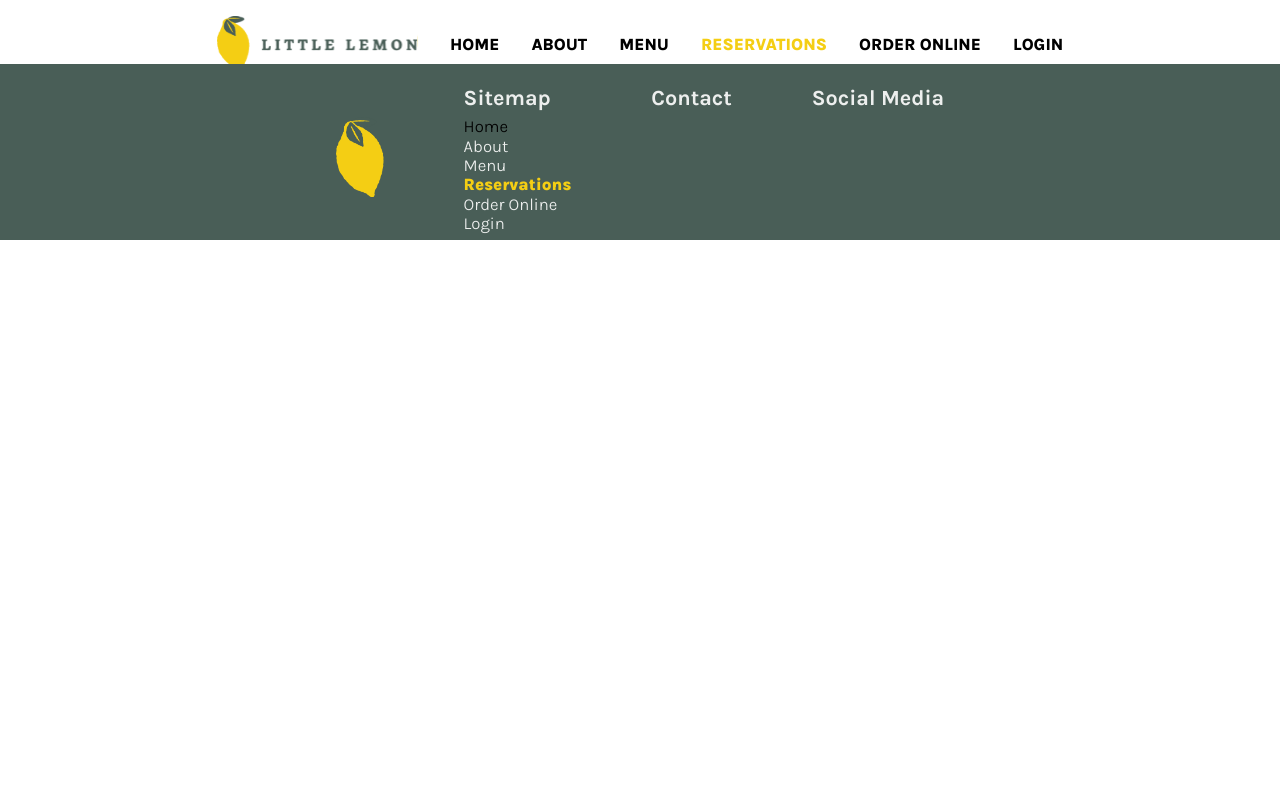
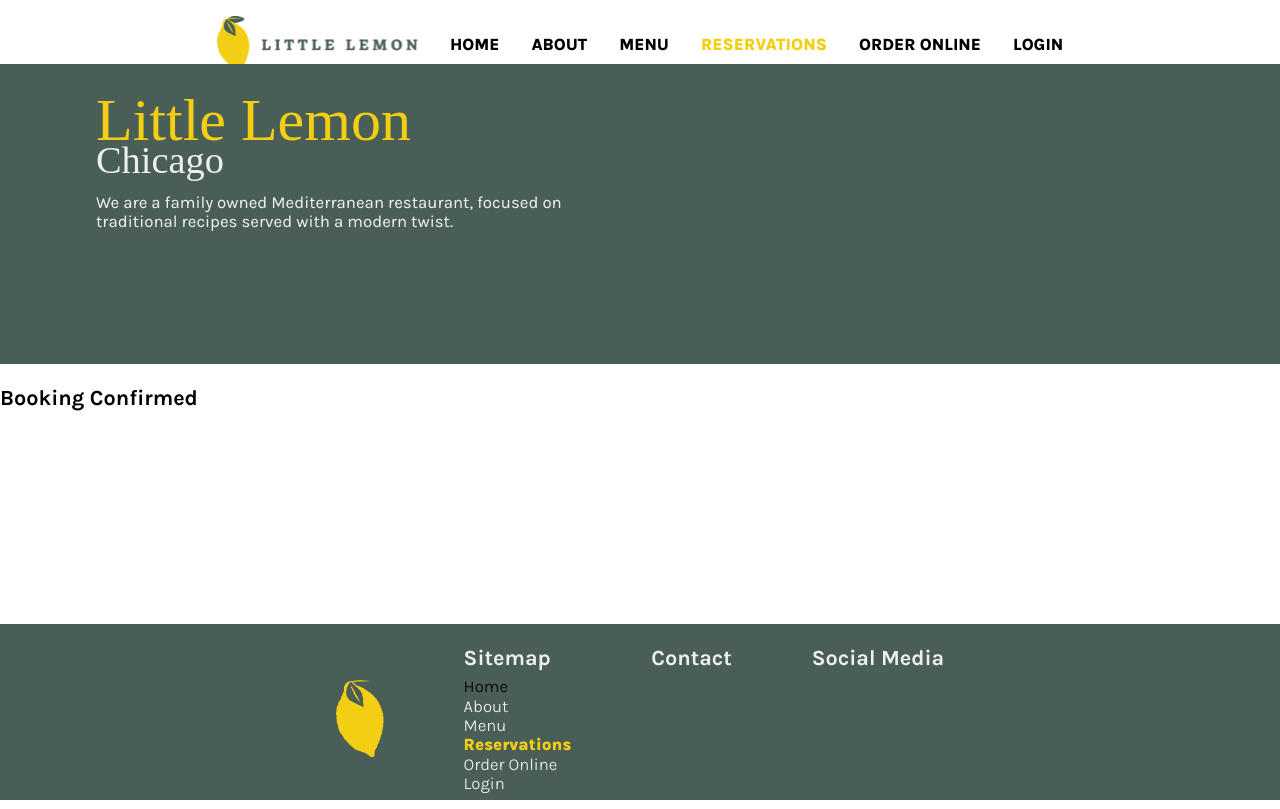
Before and after one commit to brianclements/front-end-capstone, a React (Create React App) app: page /reservations/success in a window 1280 px wide. Built offline with nearby package versions, Linux system fonts and the light colour scheme; a web font is replaced by a local one.

Commit message:
feat: add booking confirmation page

```diff
--- a/src/App.jsx
+++ b/src/App.jsx
@@ -1,8 +1,9 @@
-import { Routes, Route } from "react-router-dom";
+import { Routes, Route } from 'react-router-dom';
 import Header from './components/Header';
 import Main from './pages/Main';
 import Reservations from './pages/Reservations';
 import Footer from './components/Footer';
+import ConfirmedBooking from './pages/ConfirmedBooking';
 import './App.css';
 
 function App() {
@@ -12,6 +13,7 @@ function App() {
         <Routes>
           <Route path="/" element={<Main/>}></Route>
           <Route path="/reservations" element={<Reservations/>}></Route>
+          <Route path="/reservations/success" element={<ConfirmedBooking/>}></Route>
         </Routes>
       <Footer/>
     </>
--- a/src/components/BookingForm.jsx
+++ b/src/components/BookingForm.jsx
@@ -1,4 +1,5 @@
 import { useState } from "react";
+import { useNavigate } from "react-router-dom";
 import style from './BookingForm.module.css';
 
 const BookingForm = (props) => {
@@ -6,6 +7,7 @@ const BookingForm = (props) => {
   const [time, setTime] = useState("");
   const [guests, setGuests] = useState("0");
   const [occasion, setOccasion] = useState("");
+  const navigate = useNavigate();
 
   const onDateChange = (e) => {
     setDate(e.target.value);
@@ -19,7 +21,9 @@ const BookingForm = (props) => {
     //Form validation
     //TODO
 
-    props.parseForm(e.target);
+    if (props.submitForm(e.target)) {
+      navigate('/reservations/success');
+    };
 
     //Reset Form
     setDate("");
--- a/src/components/dateState.js
+++ b/src/components/dateState.js
@@ -9,8 +9,8 @@ const initializeTimes = (state, lookup) => {
   return fetchAPI(lookup.date);
 };
 
-const parseForm = (form) => {
+const submitForm = (form) => {
   return submitAPI(form);
 };
 
-export { initializeTimes, initialState, parseForm };
+export { initializeTimes, initialState, submitForm };
--- /dev/null
+++ b/src/pages/ConfirmedBooking.css
@@ -0,0 +1,3 @@
+main {
+  flex: 1;
+}
--- /dev/null
+++ b/src/pages/ConfirmedBooking.jsx
@@ -0,0 +1,14 @@
+import Hero from '../components/Hero';
+
+import './ConfirmedBooking.css';
+
+const ConfirmedBooking = () => {
+  return (
+    <main>
+      <Hero/>
+      <h3>Booking Confirmed</h3>
+    </main>
+  );
+};
+
+export default ConfirmedBooking;
--- a/src/pages/Reservations.jsx
+++ b/src/pages/Reservations.jsx
@@ -2,7 +2,7 @@
 import { useReducer } from "react";
 import Hero from '../components/Hero';
 import BookingForm from '../components/BookingForm';
-import { initializeTimes, initialState, parseForm } from '../components/dateState.js';
+import { initializeTimes, initialState, submitForm } from '../components/dateState.js';
 import './Reservations.css';
 
 
@@ -37,7 +37,7 @@ const Reservations = () => {
       <BookingForm
         availableTimes={availableTimes}
         updateAvailableTimes={updateTimes}
-        parseForm={parseForm}
+        submitForm={submitForm}
       />
     </main>
   );
```
Also changed, not shown: 1 other file (tests, documents, lock files or other folders).
